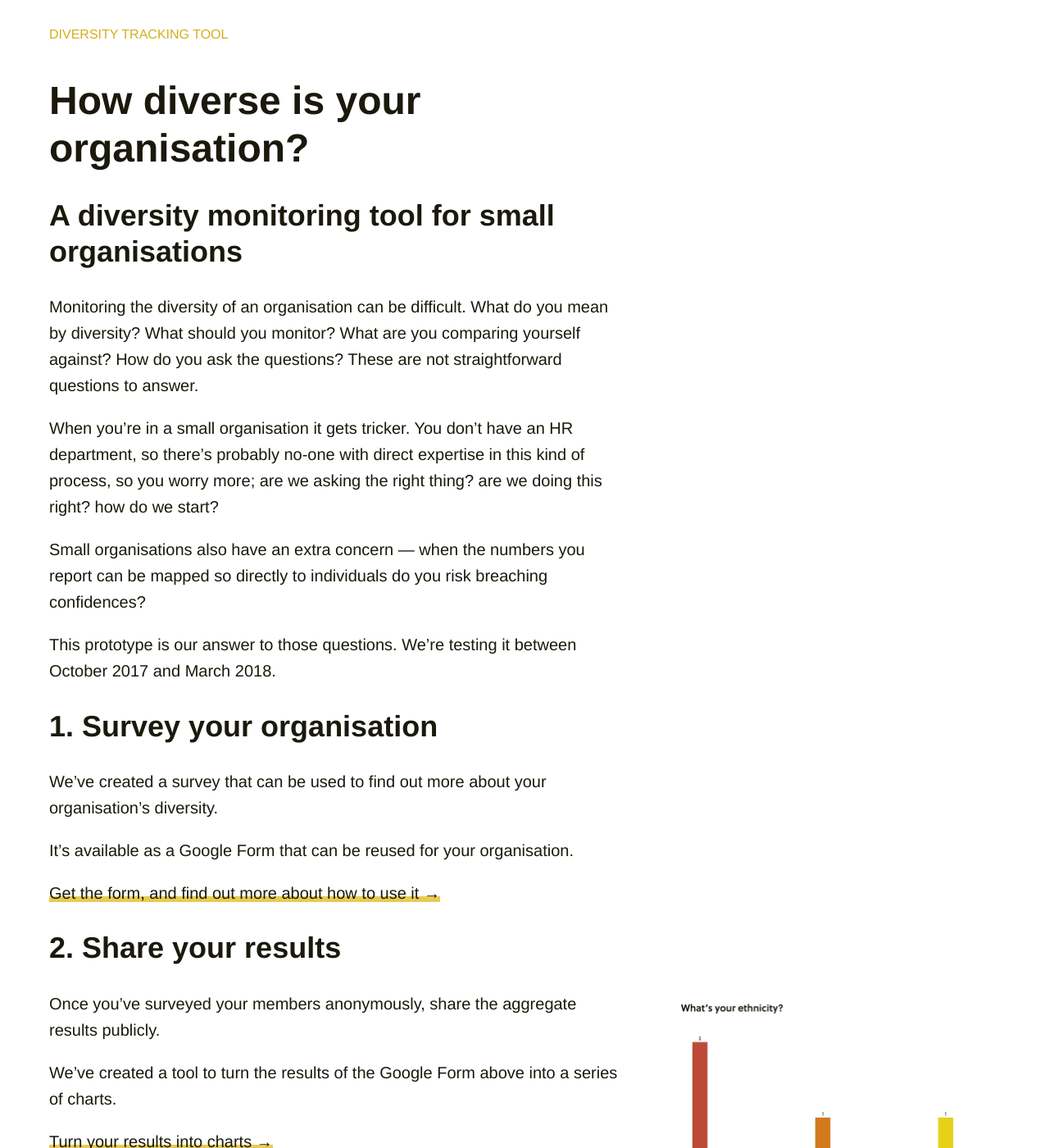
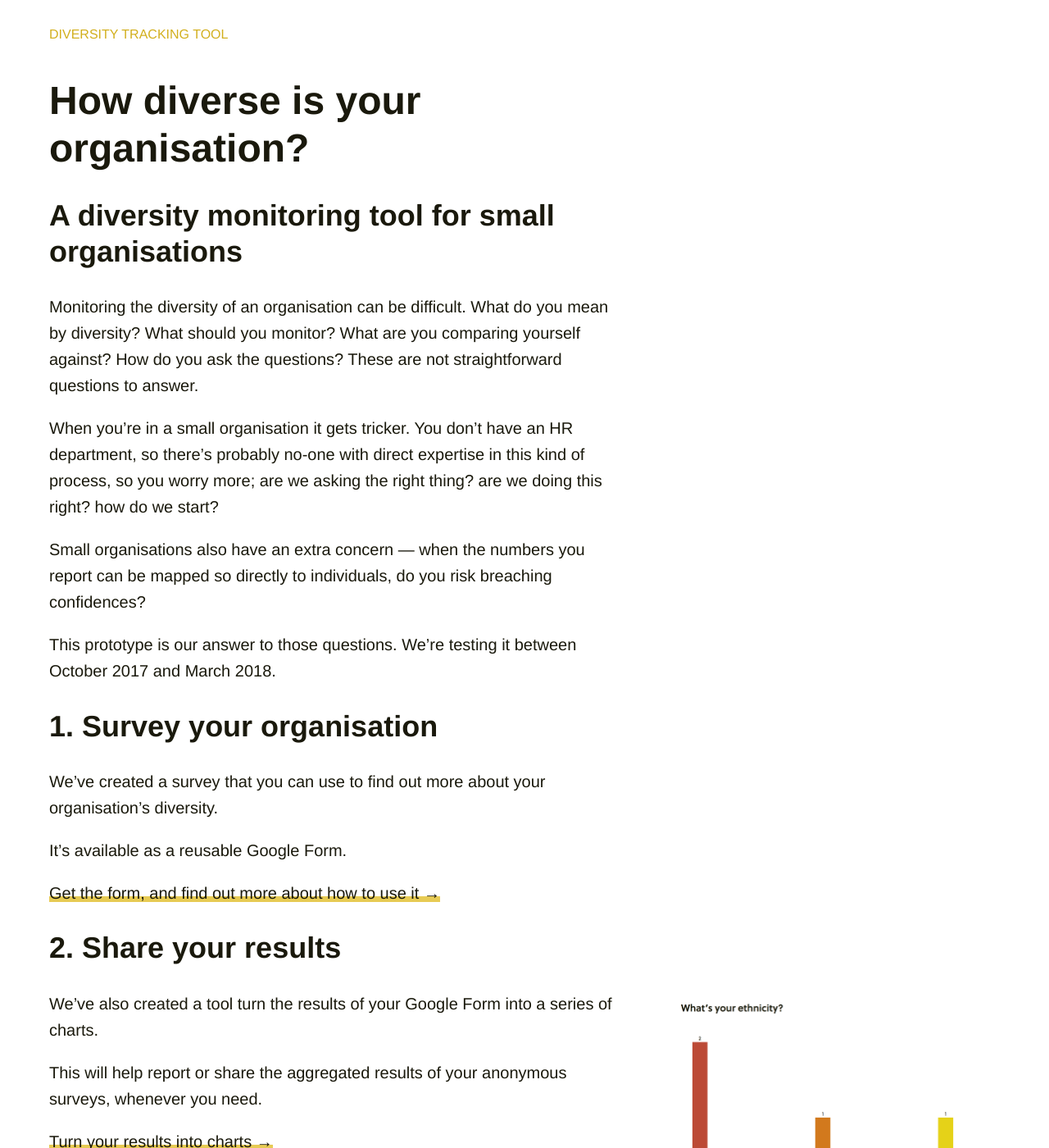
Before and after one commit to Doteveryone/diversity-tool-microsite, a Jekyll site: the page built from index.md, in a window 1280 px wide and 1400 px high. Shown: the whole window at 82% size. Built offline with Jekyll 4.4.1, drawn with Linux system fonts in a browser that asks for light colours.

Commit message:
Make copy changes

```diff
--- a/index.md
+++ b/index.md
@@ -6,17 +6,17 @@
 
 Monitoring the diversity of an organisation can be difficult. What do you mean by diversity? What should you monitor? What are you comparing yourself against? How do you ask the questions? These are not straightforward questions to answer.
 
-When you're in a small organisation it gets tricker. You don't have an HR department, so there's probably no-one with direct expertise in this kind of process, so you worry more; are we asking the right thing? are we doing this right? how do we start?
+When you’re in a small organisation it gets tricker. You don't have an HR department, so there's probably no-one with direct expertise in this kind of process, so you worry more; are we asking the right thing? are we doing this right? how do we start?
 
-Small organisations also have an extra concern — when the numbers you report can be mapped so directly to individuals do you risk breaching confidences?
+Small organisations also have an extra concern — when the numbers you report can be mapped so directly to individuals, do you risk breaching confidences?
 
 This prototype is our answer to those questions. We’re testing it between October 2017 and March 2018.
 
 ## 1. Survey your organisation
 
-We've created a survey that can be used to find out more about your organisation's diversity.
+We’ve created a survey that you can use to find out more about your organisation’s diversity.
 
-It's available as a Google Form that can be reused for your organisation.
+It’s available as a reusable Google Form.
 
 [Get the form, and find out more about how to use it &rarr;](/survey-your-organisation)
 
@@ -29,15 +29,15 @@
   </figure>
 </aside>
 
-Once you've surveyed your members anonymously, share the aggregate results publicly.
+We’ve also created a tool turn the results of your Google Form into a series of charts.
 
-We've created a tool to turn the results of the Google Form above into a series of charts.
+This will help report or share the aggregated results of your anonymous surveys, whenever you need.
 
 [Turn your results into charts &rarr;](/visualise-the-data)
 
 ## 3. Find out how to improve
 
-Finding out how diverse your organisation is is only a starting point. Next you'll need to interpret what this means, and how to improve.
+Finding out how diverse your organisation is is only a starting point. Next you’ll need to interpret what this means, and how to improve.
 
 We gathered a [list of resources](/how-to-improve) that can help you decide what your next steps should be.
 
```
Also changed, not shown: protecting-individuals-privacy/index.md (+2 -2 lines), survey-your-organisation/index.md (+2 -2 lines), why-we-ask-these-questions/index.md (+1 -1 lines).
